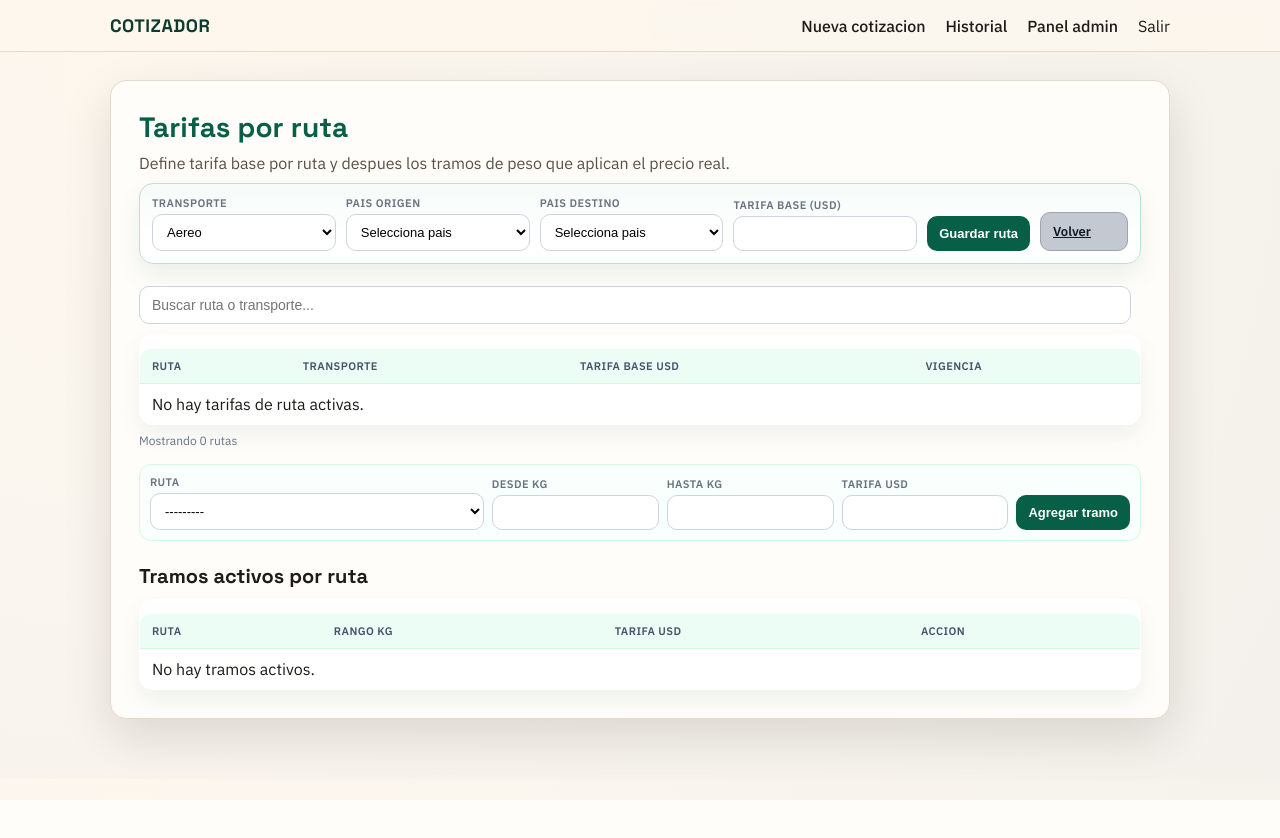
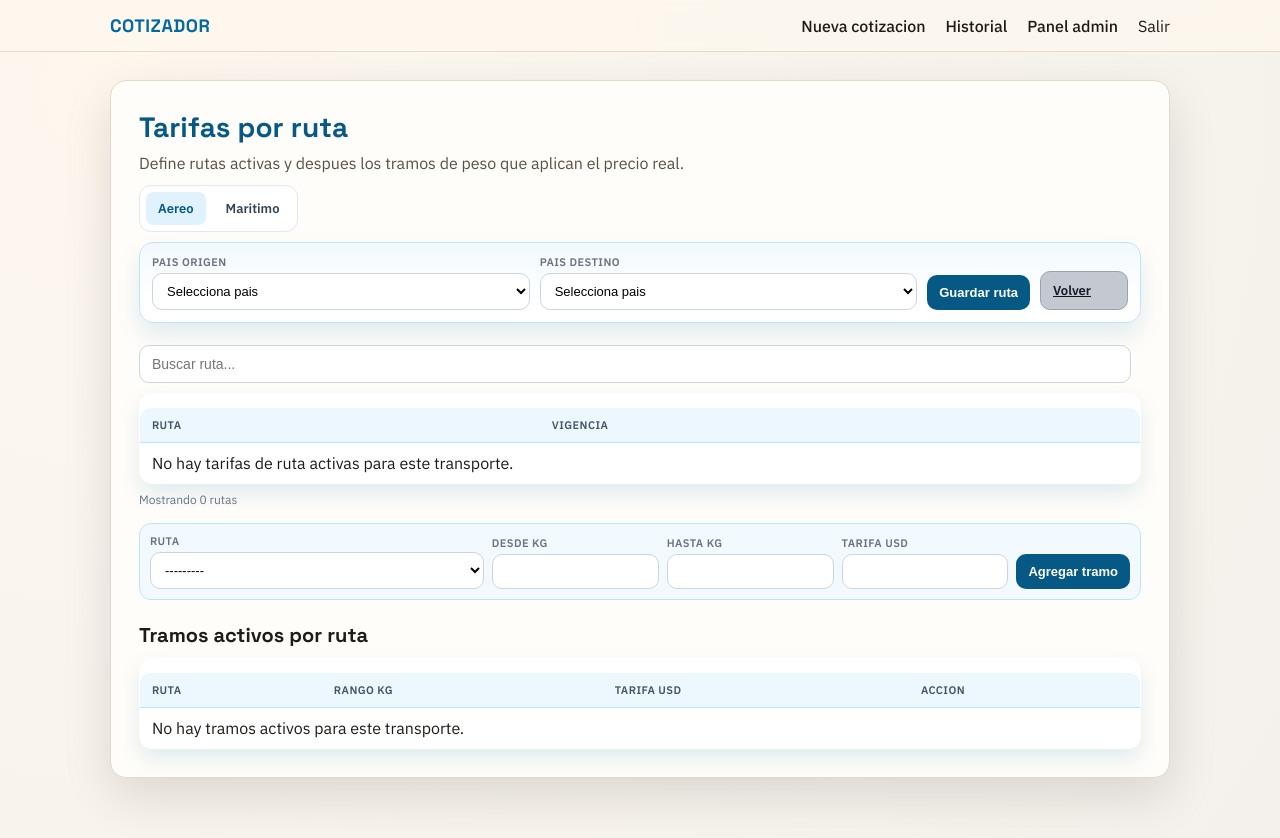
Before and after one commit to Edwd3v/CalculatorWebExpert, a Django app: page /control-panel/tarifas/ in a window 1280 px wide. Before the commit the page ends 800 px from the top, so only its background shows below. Run offline with Django 5.2, Linux system fonts and the light colour scheme; a user stored in the database is signed in; tables that the repository leaves empty hold one stand-in row (values such as "Sample post").

Commit message:
Improve admin rates UX with transport tabs

```diff
--- a/quotes/forms.py
+++ b/quotes/forms.py
@@ -95,10 +95,8 @@ class OriginLocationForm(forms.ModelForm):
 
 
 class LocationRateForm(forms.Form):
-    transport_type = forms.ChoiceField(choices=Quote.TransportType.choices, label="Tipo de transporte")
     origin_country = forms.ChoiceField(choices=(), label="Pais origen")
     destination_country = forms.ChoiceField(choices=(), label="Pais destino")
-    rate_usd = forms.DecimalField(label="Tarifa unica (USD)", min_value=Decimal("0.0001"), max_digits=12, decimal_places=4)
 
     def __init__(self, *args, **kwargs):
         super().__init__(*args, **kwargs)
@@ -113,9 +111,12 @@ class RouteRateTierForm(forms.Form):
     max_weight_kg = forms.DecimalField(label="Hasta KG", required=False, min_value=Decimal("0"), max_digits=12, decimal_places=3)
     rate_usd = forms.DecimalField(label="Tarifa USD", min_value=Decimal("0.0001"), max_digits=12, decimal_places=4)
 
-    def __init__(self, *args, **kwargs):
+    def __init__(self, *args, transport_type: str | None = None, **kwargs):
         super().__init__(*args, **kwargs)
-        self.fields["route_rate"].queryset = RouteRate.objects.filter(is_active=True).order_by(
+        queryset = RouteRate.objects.filter(is_active=True)
+        if transport_type:
+            queryset = queryset.filter(transport_type=transport_type)
+        self.fields["route_rate"].queryset = queryset.order_by(
             "origin_country",
             "destination_country",
             "transport_type",
--- a/quotes/tests.py
+++ b/quotes/tests.py
@@ -207,7 +207,6 @@ class QuotePermissionsAndAdminTests(TestCase):
                 "rate-transport_type": "SEA",
                 "rate-origin_country": self.country_name,
                 "rate-destination_country": self.destination_name,
-                "rate-rate_usd": "7.2500",
             },
             follow=True,
         )
@@ -217,7 +216,7 @@ class QuotePermissionsAndAdminTests(TestCase):
                 origin_country=self.country_name,
                 destination_country=self.destination_name,
                 transport_type="SEA",
-                rate_usd=Decimal("7.2500"),
+                rate_usd=Decimal("0"),
             ).exists()
         )
 
@@ -238,7 +237,6 @@ class QuotePermissionsAndAdminTests(TestCase):
                 "rate-transport_type": "SEA",
                 "rate-origin_country": self.country_name,
                 "rate-destination_country": self.destination_name,
-                "rate-rate_usd": "6.0000",
             },
             follow=True,
         )
@@ -278,7 +276,6 @@ class QuotePermissionsAndAdminTests(TestCase):
                 "rate-transport_type": "SEA",
                 "rate-origin_country": self.country_name,
                 "rate-destination_country": self.destination_name,
-                "rate-rate_usd": "9.9900",
             },
             follow=True,
         )
--- a/quotes/views.py
+++ b/quotes/views.py
@@ -12,6 +12,7 @@ from django.db import IntegrityError, transaction
 from django.db.models import Avg, Count, Q
 from django.http import HttpResponse
 from django.shortcuts import get_object_or_404, redirect, render
+from django.urls import reverse
 from django.utils import timezone
 
 from .constants.countries import WORLD_COUNTRY_NAMES
@@ -229,18 +230,29 @@ def admin_rates(request):
         messages.error(request, "No tienes permisos para acceder al panel de administracion.")
         return redirect("quotes:new_quote")
 
+    allowed_transports = {choice[0] for choice in Quote.TransportType.choices}
+    active_transport = (
+        request.POST.get("transport")
+        or request.POST.get("rate-transport_type")
+        or request.GET.get("transport")
+        or Quote.TransportType.AIR
+    ).upper()
+    if active_transport not in allowed_transports:
+        active_transport = Quote.TransportType.AIR
+
+    def redirect_to_active_transport():
+        return redirect(f"{reverse('quotes:admin_rates')}?{urlencode({'transport': active_transport})}")
+
     if request.method == "POST":
         if "create_rate" in request.POST:
             rate_form = LocationRateForm(request.POST, prefix="rate")
-            tier_form = RouteRateTierForm(prefix="tier")
+            tier_form = RouteRateTierForm(prefix="tier", transport_type=active_transport)
             if rate_form.is_valid():
                 origin_country = normalize_country_name(rate_form.cleaned_data["origin_country"])
                 destination_country = normalize_country_name(rate_form.cleaned_data["destination_country"])
-                transport_type = rate_form.cleaned_data["transport_type"]
-                rate_value = rate_form.cleaned_data["rate_usd"]
                 if origin_country == destination_country:
                     messages.error(request, "Origen y destino no pueden ser iguales para configurar una ruta.")
-                    return redirect("quotes:admin_rates")
+                    return redirect_to_active_transport()
                 today = date.today()
                 try:
                     with transaction.atomic():
@@ -248,7 +260,7 @@ def admin_rates(request):
                         open_rates = RouteRate.objects.select_for_update().filter(
                             origin_country=origin_country,
                             destination_country=destination_country,
-                            transport_type=transport_type,
+                            transport_type=active_transport,
                             is_active=True,
                             effective_to__isnull=True,
                         )
@@ -257,8 +269,8 @@ def admin_rates(request):
                         new_rate = RouteRate(
                             origin_country=origin_country,
                             destination_country=destination_country,
-                            transport_type=transport_type,
-                            rate_usd=rate_value,
+                            transport_type=active_transport,
+                            rate_usd=Decimal("0"),
                             effective_from=today,
                             is_active=True,
                         )
@@ -273,8 +285,8 @@ def admin_rates(request):
                             metadata={
                                 "origin_country": origin_country,
                                 "destination_country": destination_country,
-                                "transport_type": transport_type,
-                                "rate_usd": rate_value,
+                                "transport_type": active_transport,
+                                "rate_usd": Decimal("0"),
                             },
                         )
                 except IntegrityError:
@@ -282,11 +294,11 @@ def admin_rates(request):
                         request,
                         "No fue posible guardar la tarifa por una actualizacion concurrente. Intenta nuevamente.",
                     )
-                    return redirect("quotes:admin_rates")
+                    return redirect_to_active_transport()
                 messages.success(request, "Tarifa creada correctamente.")
-                return redirect("quotes:admin_rates")
+                return redirect_to_active_transport()
         elif "create_tier" in request.POST:
-            tier_form = RouteRateTierForm(request.POST, prefix="tier")
+            tier_form = RouteRateTierForm(request.POST, prefix="tier", transport_type=active_transport)
             rate_form = LocationRateForm(prefix="rate")
             if tier_form.is_valid():
                 route_rate = tier_form.cleaned_data["route_rate"]
@@ -318,12 +330,16 @@ def admin_rates(request):
                     tier_form.add_error(None, str(exc))
                 else:
                     messages.success(request, "Tramo tarifario creado correctamente.")
-                    return redirect("quotes:admin_rates")
+                    return redirect_to_active_transport()
         elif "deactivate_tier" in request.POST:
-            tier_form = RouteRateTierForm(prefix="tier")
+            tier_form = RouteRateTierForm(prefix="tier", transport_type=active_transport)
             rate_form = LocationRateForm(prefix="rate")
             tier_id = request.POST.get("tier_id", "").strip()
-            tier = RouteRateTier.objects.filter(id=tier_id, is_active=True).first()
+            tier = RouteRateTier.objects.filter(
+                id=tier_id,
+                is_active=True,
+                route_rate__transport_type=active_transport,
+            ).first()
             if tier:
                 tier.is_active = False
                 tier.save(update_fields=["is_active", "updated_at"])
@@ -335,17 +351,21 @@ def admin_rates(request):
                     metadata={"route_rate_id": tier.route_rate_id},
                 )
                 messages.success(request, "Tramo desactivado.")
-                return redirect("quotes:admin_rates")
+                return redirect_to_active_transport()
         else:
             rate_form = LocationRateForm(prefix="rate")
-            tier_form = RouteRateTierForm(prefix="tier")
+            tier_form = RouteRateTierForm(prefix="tier", transport_type=active_transport)
     else:
         rate_form = LocationRateForm(prefix="rate")
-        tier_form = RouteRateTierForm(prefix="tier")
+        tier_form = RouteRateTierForm(prefix="tier", transport_type=active_transport)
 
     today = date.today()
     effective_route_rows = (
-        RouteRate.objects.filter(is_active=True, effective_from__lte=today)
+        RouteRate.objects.filter(
+            is_active=True,
+            effective_from__lte=today,
+            transport_type=active_transport,
+        )
         .filter(Q(effective_to__isnull=True) | Q(effective_to__gte=today))
         .order_by("origin_country", "destination_country", "transport_type", "-effective_from", "-id")
     )
@@ -359,7 +379,10 @@ def admin_rates(request):
                 "rate": route_rate,
             }
         )
-    active_tiers = RouteRateTier.objects.select_related("route_rate").filter(is_active=True).order_by(
+    active_tiers = RouteRateTier.objects.select_related("route_rate").filter(
+        is_active=True,
+        route_rate__transport_type=active_transport,
+    ).order_by(
         "route_rate__origin_country",
         "route_rate__destination_country",
         "route_rate__transport_type",
@@ -374,6 +397,8 @@ def admin_rates(request):
             "tier_form": tier_form,
             "route_rows": route_rows,
             "active_tiers": active_tiers,
+            "active_transport": active_transport,
+            "transport_tabs": Quote.TransportType.choices,
         },
     )
 
--- a/templates/quotes/admin_rates.html
+++ b/templates/quotes/admin_rates.html
@@ -3,18 +3,55 @@
 {% block title %}Tarifas por ruta{% endblock %}
 {% block content %}
 <style>
-    .page-title h1 { color: #065f46; }
+    :root {
+        {% if active_transport == "AIR" %}
+        --accent: #0369a1;
+        --accent-strong: #075985;
+        --accent-soft: #e0f2fe;
+        --accent-border: #bae6fd;
+        --accent-shadow: rgba(3, 105, 161, 0.12);
+        {% else %}
+        --accent: #0f766e;
+        --accent-strong: #115e59;
+        --accent-soft: #ccfbf1;
+        --accent-border: #99f6e4;
+        --accent-shadow: rgba(15, 118, 110, 0.12);
+        {% endif %}
+    }
+    .page-title h1 { color: var(--accent-strong); }
+    .transport-tabs {
+        margin-top: 12px;
+        display: inline-flex;
+        gap: 8px;
+        background: #fff;
+        border: 1px solid #e2e8f0;
+        border-radius: 12px;
+        padding: 6px;
+    }
+    .transport-tab {
+        text-decoration: none;
+        border-radius: 8px;
+        padding: 8px 12px;
+        font-size: 13px;
+        font-weight: 700;
+        color: #334155;
+    }
+    .transport-tab:hover { background: #f1f5f9; }
+    .transport-tab.is-active {
+        background: var(--accent-soft);
+        color: var(--accent-strong);
+    }
     .toolbar {
         margin-top: 10px;
-        border: 1px solid #b7e4d1;
+        border: 1px solid var(--accent-border);
         border-radius: 14px;
-        background: linear-gradient(180deg, #f5fbf8 0%, #ffffff 70%);
+        background: linear-gradient(180deg, color-mix(in srgb, var(--accent-soft) 45%, #ffffff) 0%, #ffffff 70%);
         padding: 12px;
-        box-shadow: 0 12px 24px rgba(6, 95, 70, 0.08);
+        box-shadow: 0 12px 24px var(--accent-shadow);
     }
     .toolbar form {
         display: grid;
-        grid-template-columns: 1fr 1fr 1fr 1fr auto auto;
+        grid-template-columns: 1fr 1fr auto auto;
         gap: 10px;
         align-items: end;
     }
@@ -36,8 +73,8 @@
         font-size: 13px;
     }
     .tool-field select:focus, .tool-field input:focus {
-        outline: 2px solid rgba(6, 95, 70, 0.16);
-        border-color: #047857;
+        outline: 2px solid color-mix(in srgb, var(--accent) 25%, transparent);
+        border-color: var(--accent);
     }
     .table-toolbar {
         margin-top: 14px;
@@ -55,14 +92,14 @@
         background: #fff;
     }
     .search-box input:focus {
-        outline: 2px solid rgba(6, 95, 70, 0.16);
-        border-color: #047857;
+        outline: 2px solid color-mix(in srgb, var(--accent) 25%, transparent);
+        border-color: var(--accent);
     }
     .table-shell {
         margin-top: 10px;
         border-radius: 14px;
         background: #fff;
-        box-shadow: 0 10px 22px rgba(6, 95, 70, 0.07);
+        box-shadow: 0 10px 22px var(--accent-shadow);
         overflow: hidden;
     }
     .table-scroll { max-height: 54vh; overflow: auto; }
@@ -71,44 +108,29 @@
         position: sticky;
         top: 0;
         z-index: 2;
-        background: #ecfdf5;
+        background: color-mix(in srgb, var(--accent-soft) 60%, #ffffff);
         font-size: 11px;
         letter-spacing: 0.04em;
         text-transform: uppercase;
         color: #475467;
         text-align: left;
         padding: 10px 12px;
-        border-bottom: 1px solid #d1fae5;
+        border-bottom: 1px solid var(--accent-border);
     }
     .rates-table tbody td {
         border-bottom: 1px solid #f1f5f9;
         padding: 10px 12px;
         vertical-align: top;
     }
-    .rates-table tbody tr:hover { background: #f7fcfa; }
+    .rates-table tbody tr:hover { background: color-mix(in srgb, var(--accent-soft) 35%, #ffffff); }
     .route-name { font-weight: 600; color: #111827; }
-    .transport-badge {
-        display: inline-flex;
-        align-items: center;
-        gap: 6px;
-        border-radius: 999px;
-        padding: 4px 9px;
-        font-size: 11px;
-        font-weight: 700;
-        letter-spacing: 0.02em;
-    }
-    .transport-badge svg { width: 12px; height: 12px; fill: none; stroke-width: 1.7; }
-    .transport-air { background: #e0f2fe; color: #075985; }
-    .transport-air svg { stroke: #0369a1; }
-    .transport-sea { background: #dcfce7; color: #166534; }
-    .transport-sea svg { stroke: #15803d; }
     .rate-strong { font-weight: 700; color: #111827; }
     .rate-meta { color: #64748b; font-size: 11px; }
     .tier-toolbar {
         margin-top: 16px;
-        border: 1px solid #d1fae5;
+        border: 1px solid var(--accent-border);
         border-radius: 12px;
-        background: #f8fffc;
+        background: color-mix(in srgb, var(--accent-soft) 40%, #ffffff);
         padding: 10px;
     }
     .tier-toolbar form {
@@ -118,8 +140,8 @@
         align-items: end;
     }
     .tier-actions form { margin: 0; }
-    .btn { background: #065f46; }
-    .btn:hover { background: #064e3b; }
+    .btn { background: var(--accent-strong); }
+    .btn:hover { background: var(--accent); }
     .btn.btn-secondary { background: #c4c9d1; color: #111827; border: 1px solid #9ca3af; }
     .btn.btn-secondary:hover { background: #b5bcc6; }
     .btn.btn-danger { background: #b91c1c; }
@@ -135,16 +157,26 @@
 
 <div class="page-title">
     <h1>Tarifas por ruta</h1>
-    <p class="subtle">Define tarifa base por ruta y despues los tramos de peso que aplican el precio real.</p>
+    <p class="subtle">Define rutas activas y despues los tramos de peso que aplican el precio real.</p>
+</div>
+
+<div class="transport-tabs" role="tablist" aria-label="Tipo de transporte">
+    {% for transport_value, transport_label in transport_tabs %}
+    <a
+        class="transport-tab {% if transport_value == active_transport %}is-active{% endif %}"
+        href="?transport={{ transport_value }}"
+        role="tab"
+        aria-selected="{% if transport_value == active_transport %}true{% else %}false{% endif %}"
+    >
+        {{ transport_label }}
+    </a>
+    {% endfor %}
 </div>
 
 <div class="toolbar">
     <form method="post">
         {% csrf_token %}
-        <div class="tool-field">
-            <label for="{{ rate_form.transport_type.id_for_label }}">Transporte</label>
-            {{ rate_form.transport_type }}
-        </div>
+        <input type="hidden" name="transport" value="{{ active_transport }}">
         <div class="tool-field">
             <label for="{{ rate_form.origin_country.id_for_label }}">Pais origen</label>
             {{ rate_form.origin_country }}
@@ -152,10 +184,6 @@
         <div class="tool-field">
             <label for="{{ rate_form.destination_country.id_for_label }}">Pais destino</label>
             {{ rate_form.destination_country }}
-        </div>
-        <div class="tool-field">
-            <label for="{{ rate_form.rate_usd.id_for_label }}">Tarifa base (USD)</label>
-            {{ rate_form.rate_usd }}
         </div>
         <button class="btn btn-compact" type="submit" name="create_rate" value="1">Guardar ruta</button>
         <a class="btn btn-secondary btn-compact" href="{% url 'quotes:admin_panel' %}">Volver</a>
@@ -168,7 +196,7 @@
 <div class="section">
     <div class="table-toolbar">
         <div class="search-box">
-            <input id="route-search" type="search" placeholder="Buscar ruta o transporte..." autocomplete="off">
+            <input id="route-search" type="search" placeholder="Buscar ruta..." autocomplete="off">
         </div>
     </div>
 
@@ -178,33 +206,17 @@
                 <thead>
                     <tr>
                         <th>Ruta</th>
-                        <th>Transporte</th>
-                        <th>Tarifa Base USD</th>
                         <th>Vigencia</th>
                     </tr>
                 </thead>
                 <tbody id="rates-table-body">
                     {% for row in route_rows %}
-                    <tr data-search="{{ row.origin_country|lower }} {{ row.destination_country|lower }} {{ row.transport_type|lower }}">
+                    <tr data-search="{{ row.origin_country|lower }} {{ row.destination_country|lower }}">
                         <td><span class="route-name">{{ row.origin_country }} a {{ row.destination_country }}</span></td>
-                        <td>
-                            {% if row.transport_type == "AIR" %}
-                            <span class="transport-badge transport-air">
-                                <svg viewBox="0 0 24 24" aria-hidden="true"><path d="M2 13.5L10 12L21 5.5L19.5 4L10.5 8L7 5H5L6 9L2.5 11L2 13.5Z"></path><path d="M10.5 12.5L14.5 18H12.5L9.5 14.5L10.5 12.5Z"></path></svg>
-                                Aereo
-                            </span>
-                            {% else %}
-                            <span class="transport-badge transport-sea">
-                                <svg viewBox="0 0 24 24" aria-hidden="true"><path d="M3 14H21L18 9H6L3 14Z"></path><path d="M7 9V6H12V9"></path><path d="M3 17C4.4 18.3 5.8 18.3 7.2 17C8.6 15.7 10 15.7 11.4 17C12.8 18.3 14.2 18.3 15.6 17C17 15.7 18.4 15.7 19.8 17C20.5 17.6 21.2 17.9 22 18"></path></svg>
-                                Maritimo
-                            </span>
-                            {% endif %}
-                        </td>
-                        <td><span class="rate-strong">{{ row.rate.rate_usd|es_number }}</span></td>
                         <td><span class="rate-meta">Desde {{ row.rate.effective_from|date:"d/m/Y" }}</span></td>
                     </tr>
                     {% empty %}
-                    <tr><td colspan="4">No hay tarifas de ruta activas.</td></tr>
+                    <tr><td colspan="2">No hay tarifas de ruta activas para este transporte.</td></tr>
                     {% endfor %}
                 </tbody>
             </table>
@@ -216,6 +228,7 @@
 <div class="tier-toolbar">
     <form method="post">
         {% csrf_token %}
+        <input type="hidden" name="transport" value="{{ active_transport }}">
         <div class="tool-field">
             <label for="{{ tier_form.route_rate.id_for_label }}">Ruta</label>
             {{ tier_form.route_rate }}
@@ -255,19 +268,20 @@
                 <tbody>
                     {% for tier in active_tiers %}
                     <tr>
-                        <td>{{ tier.route_rate.origin_country }} a {{ tier.route_rate.destination_country }} ({{ tier.route_rate.get_transport_type_display }})</td>
+                        <td>{{ tier.route_rate.origin_country }} a {{ tier.route_rate.destination_country }}</td>
                         <td>{{ tier.min_weight_kg|es_number }} a {% if tier.max_weight_kg %}{{ tier.max_weight_kg|es_number }}{% else %}en adelante{% endif %}</td>
                         <td><span class="rate-strong">{{ tier.rate_usd|es_number }}</span></td>
                         <td class="tier-actions">
                             <form method="post">
                                 {% csrf_token %}
+                                <input type="hidden" name="transport" value="{{ active_transport }}">
                                 <input type="hidden" name="tier_id" value="{{ tier.id }}">
                                 <button class="btn btn-danger btn-xs" type="submit" name="deactivate_tier" value="1">Desactivar</button>
                             </form>
                         </td>
                     </tr>
                     {% empty %}
-                    <tr><td colspan="4">No hay tramos activos.</td></tr>
+                    <tr><td colspan="4">No hay tramos activos para este transporte.</td></tr>
                     {% endfor %}
                 </tbody>
             </table>
```
